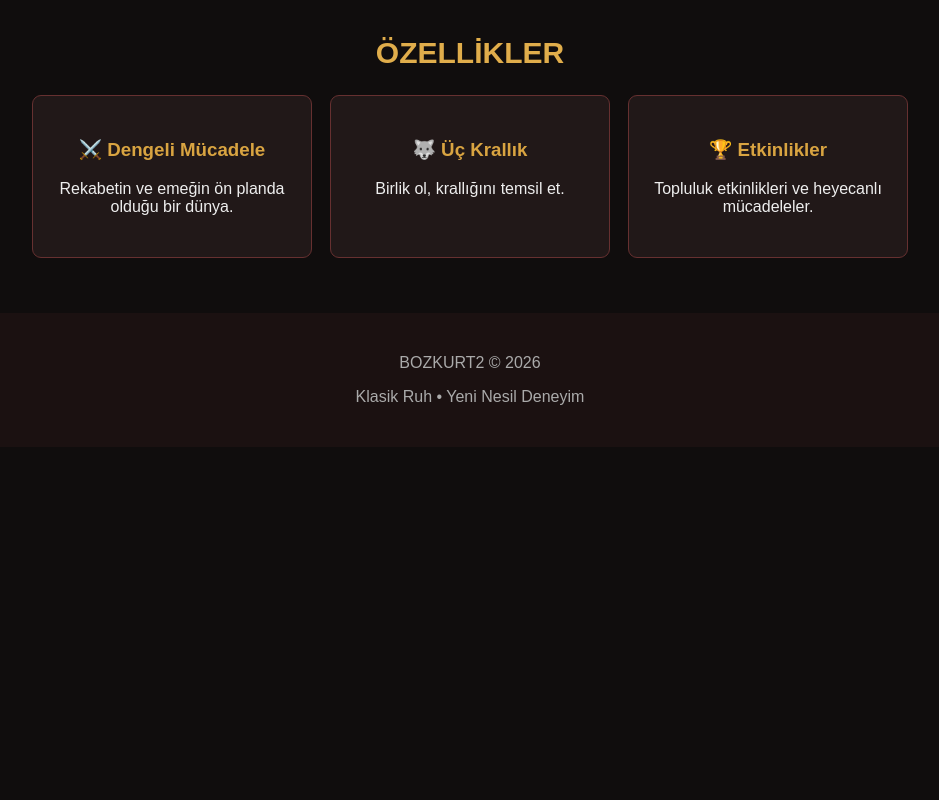
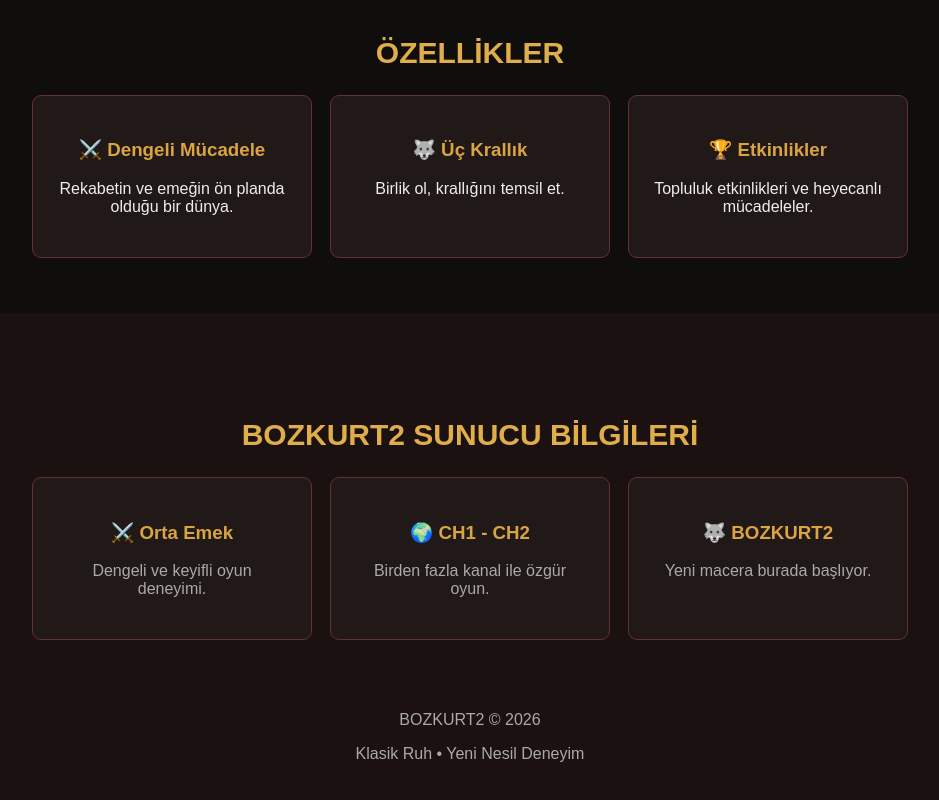
Before and after one commit to ibrahimalcik56-coder/Bozkurt2, a plain HTML site: page index.html in a window 1280 px wide. Shown: the part 793-1593 px from the top of the page, without its empty margins (170-1109 px from the left). Before the commit the page ends 1240 px from the top, so only its background shows below. Drawn offline with Linux system fonts and the light colour scheme.

Commit message:
Add footer with server details and descriptions
Added footer section with server information and descriptions.

```diff
--- a/index.html
+++ b/index.html
@@ -53,7 +53,23 @@ footer{background:#1b1111;text-align:center;padding:25px;color:#aaa}
 </div>
 </section>
 
-<footer>
+<footer><section id="sunucu">
+<h2>BOZKURT2 SUNUCU BİLGİLERİ</h2>
+<div class="cards">
+<div class="card">
+<h3>⚔️ Orta Emek</h3>
+<p>Dengeli ve keyifli oyun deneyimi.</p>
+</div>
+<div class="card">
+<h3>🌍 CH1 - CH2</h3>
+<p>Birden fazla kanal ile özgür oyun.</p>
+</div>
+<div class="card">
+<h3>🐺 BOZKURT2</h3>
+<p>Yeni macera burada başlıyor.</p>
+</div>
+</div>
+</section>
 <p>BOZKURT2 © 2026</p>
 <p>Klasik Ruh • Yeni Nesil Deneyim</p>
 </footer>
```
